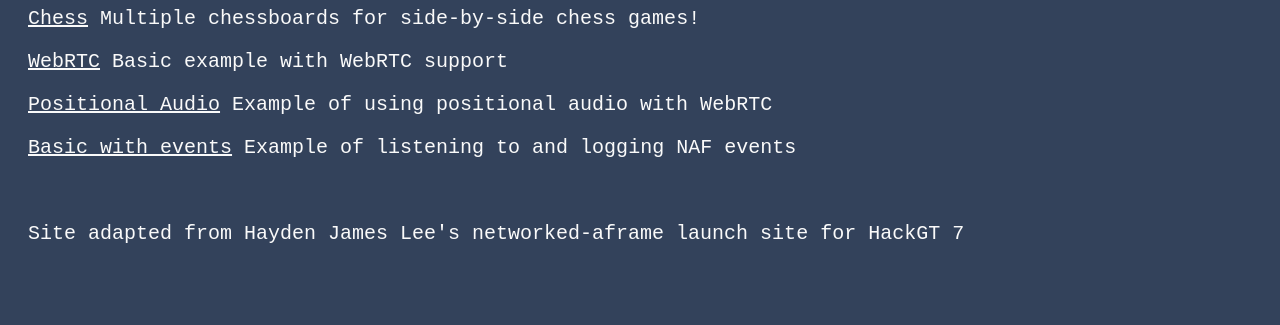
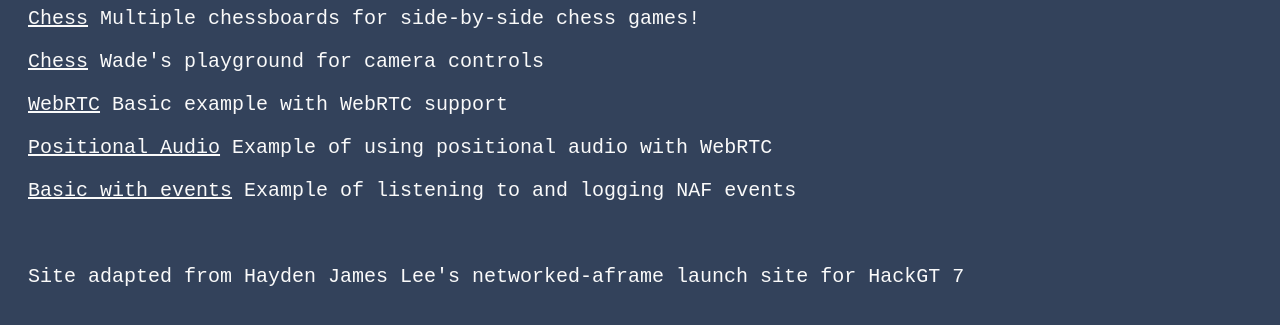
Before and after one commit to sorkinl/alt404, a website: page rooms/index.html in a window 1280 px wide. Shown: the part 83-408 px from the top of the page. Drawn offline with Linux system fonts and the light colour scheme.

Commit message:
Created test playground for view work

```diff
--- a/rooms/index.html
+++ b/rooms/index.html
@@ -30,6 +30,10 @@
       <span>Multiple chessboards for side-by-side chess games!</span>
     </div>
     <div>
+      <a href="playground.html">Chess</a>
+      <span>Wade's playground for camera controls</span>
+    </div>
+    <div>
       <a href="webrtc.html">WebRTC</a>
       <span>Basic example with WebRTC support</span>
     </div>
```
Also changed, not shown: rooms/playground.html (added).
